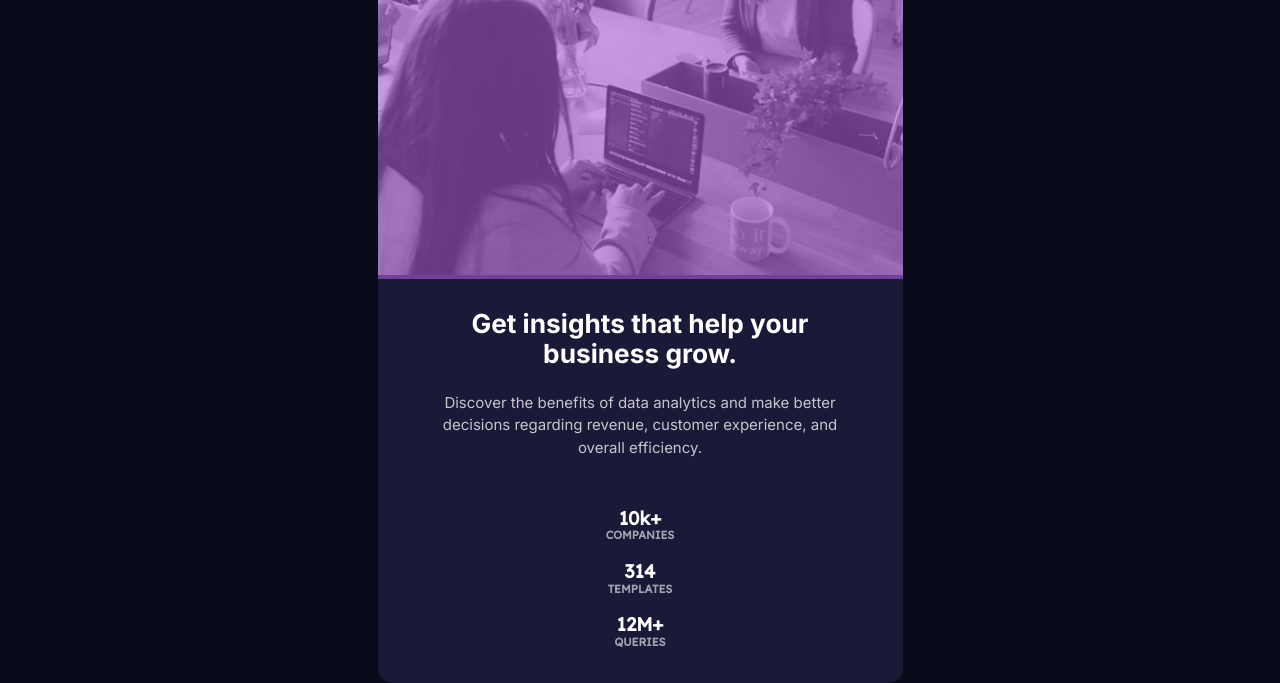
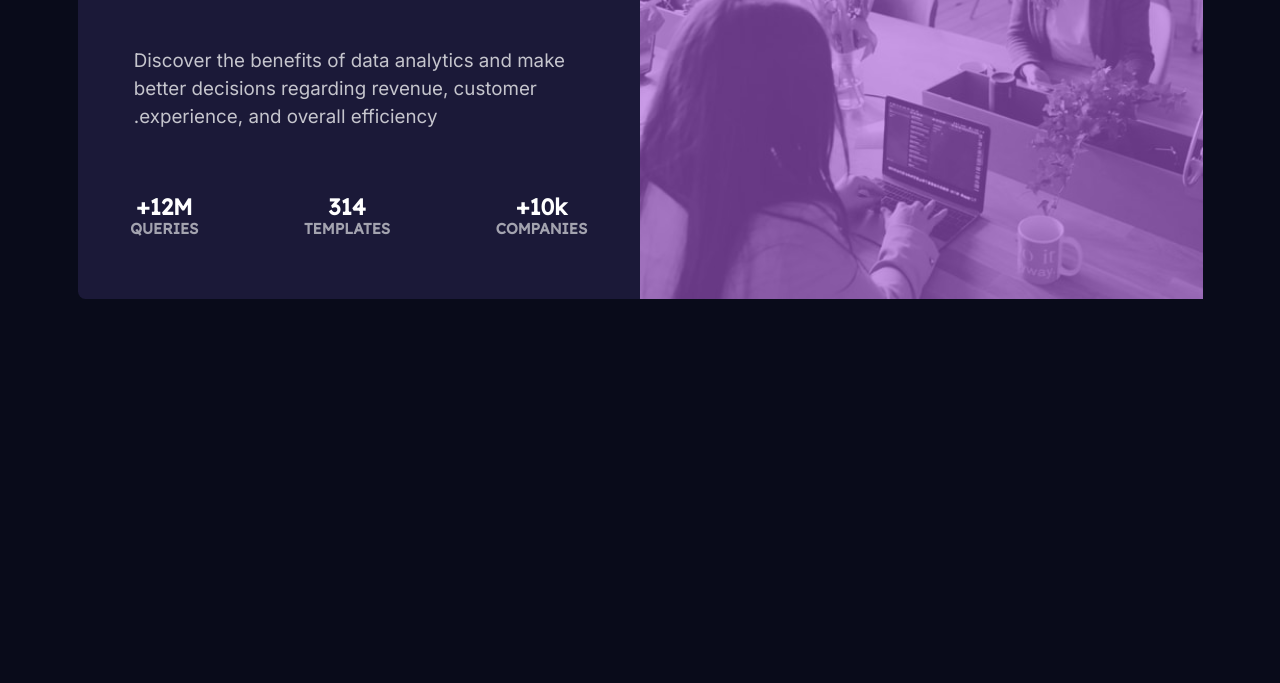
Before and after one commit to Rioba-Ian/stats-preview-card-component-main, a plain HTML site: page index.html in a window 1280 px wide. Shown: the part 333-1016 px from the top of the page. After the commit the page ends 800 px from the top, so only its background shows below. Drawn offline with Linux system fonts and the light colour scheme.

Commit message:
"grid, max-width and desktop"

```diff
--- a/index.html
+++ b/index.html
@@ -34,12 +34,12 @@
           Discover the benefits of data analytics and make better decisions regarding revenue, customer
           experience, and overall efficiency.
         </p>
+        <article>
+          <p>10k+ <span>companies</span></p>
+          <p>314 <span>templates</span></p>
+          <p>12M+ <span>queries</span></p>
+        </article>
       </div>
-      <article>
-        <p>10k+ <span>companies</span></p>
-        <p>314 <span>templates</span></p>
-        <p>12M+ <span>queries</span></p>
-      </article>
     </main>
 
 
--- a/style.css
+++ b/style.css
@@ -54,6 +54,8 @@ img {
 }
 
 
+/* ******css resets ****** */
+
 main {
     background-color: var(--dark-saturated-blue);
     margin-inline: 1rem;
@@ -63,7 +65,7 @@ main {
     display: flex;
     flex-direction: column;
     align-items: center;
-    border-radius: 1rem;
+    border-radius: 0.5rem;
 }
 
 
@@ -83,6 +85,10 @@ main {
     /* background-color: #fff; */
     mix-blend-mode: lighten;
     opacity: 100%;
+}
+
+.image__desktop {
+    display: none;
 }
 
 .overlay {
@@ -140,8 +146,104 @@ article>p>span {
 }
 
 
-@media (max-width: 600px) {
-    .image__desktop {
+@media (min-width:600px) {
+    img {
+        width: 100%;
+    }
+
+    main {
+        display: flex;
+        flex-direction: row-reverse;
+        /* align-items: center; */
+        /* justify-content: space-between; */
+        /* width: 100%; */
+        max-width: 75rem;
+        /* width: 100rem; */
+        min-width: 37.5rem;
+        height: 100%;
+
+        display: grid;
+        grid-template-columns: 1fr 1fr;
+        grid-auto-flow: dense;
+        direction: rtl;
+
+        /* display: flex;
+        flex-direction: row-reverse;
+        align-items: center;
+        width: calc(90vw);
+        min-width: 37.5rem;
+        height: auto; */
+    }
+
+    .image__mobile {
         display: none;
     }
+
+
+    .image__desktop {
+        display: grid;
+
+    }
+
+
+    .container {
+        /* background-color: #ddd; */
+        height: 100%;
+        width: 100%;
+        display: flex;
+        align-items: center;
+        flex-direction: column;
+        justify-content: space-evenly;
+        /* margin: 0 2rem;
+        padding: 2rem auto; */
+
+
+    }
+
+    .container>* {
+        margin: 0;
+    }
+
+    .container>*>* {
+        margin: 0;
+    }
+
+    .container>h1 {
+        font-size: 2.5rem;
+        /* width: 50%; */
+        margin: 0 0 0.1rem 0;
+        text-align: left;
+
+
+    }
+
+    .container>p {
+        font-size: 1.25rem;
+        /* width: 50%; */
+        text-align: left;
+        margin-top: 0;
+
+    }
+
+
+
+
+    article {
+        display: flex;
+        width: 100%;
+        flex-direction: row;
+        align-items: center;
+        justify-content: space-around;
+
+
+
+    }
+
+    article>p {
+        font-size: 1.5rem;
+    }
+
+    article>p>span {
+        font-size: 1rem;
+    }
 }
```
